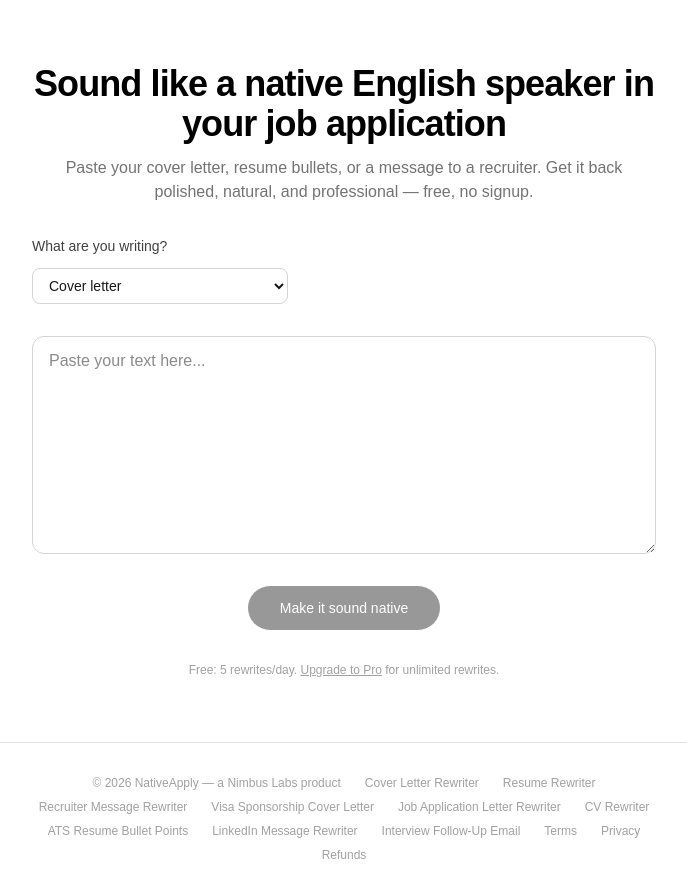
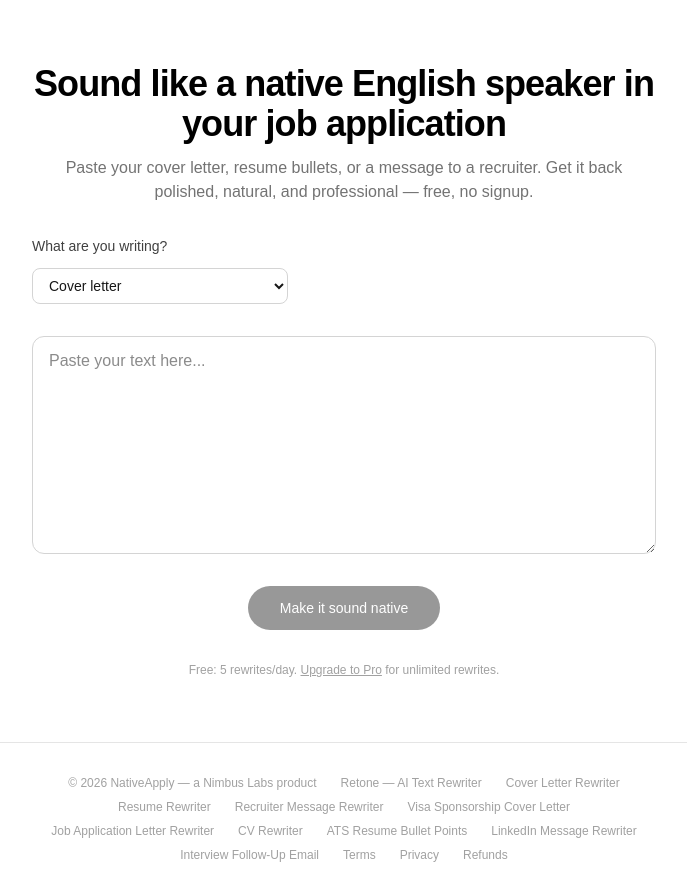
Before and after one commit to viniciussucupira/nativeapply, a Next.js app: page / in a window 1280 px wide. Shown: the whole page, without its empty margins (296-983 px from the left). Built offline with nearby package versions, Linux system fonts and the light colour scheme.

Commit message:
Update Footer.tsx

```diff
--- a/components/Footer.tsx
+++ b/components/Footer.tsx
@@ -16,6 +16,14 @@ export default function Footer() {
           </a>{" "}
           product
         </span>
+        <a
+          href="https://www.retoneai.net"
+          target="_blank"
+          rel="noopener noreferrer"
+          className="hover:text-black"
+        >
+          Retone — AI Text Rewriter
+        </a>
         <Link href="/cover-letter-for-non-native-speakers" className="hover:text-black">
           Cover Letter Rewriter
         </Link>
```
